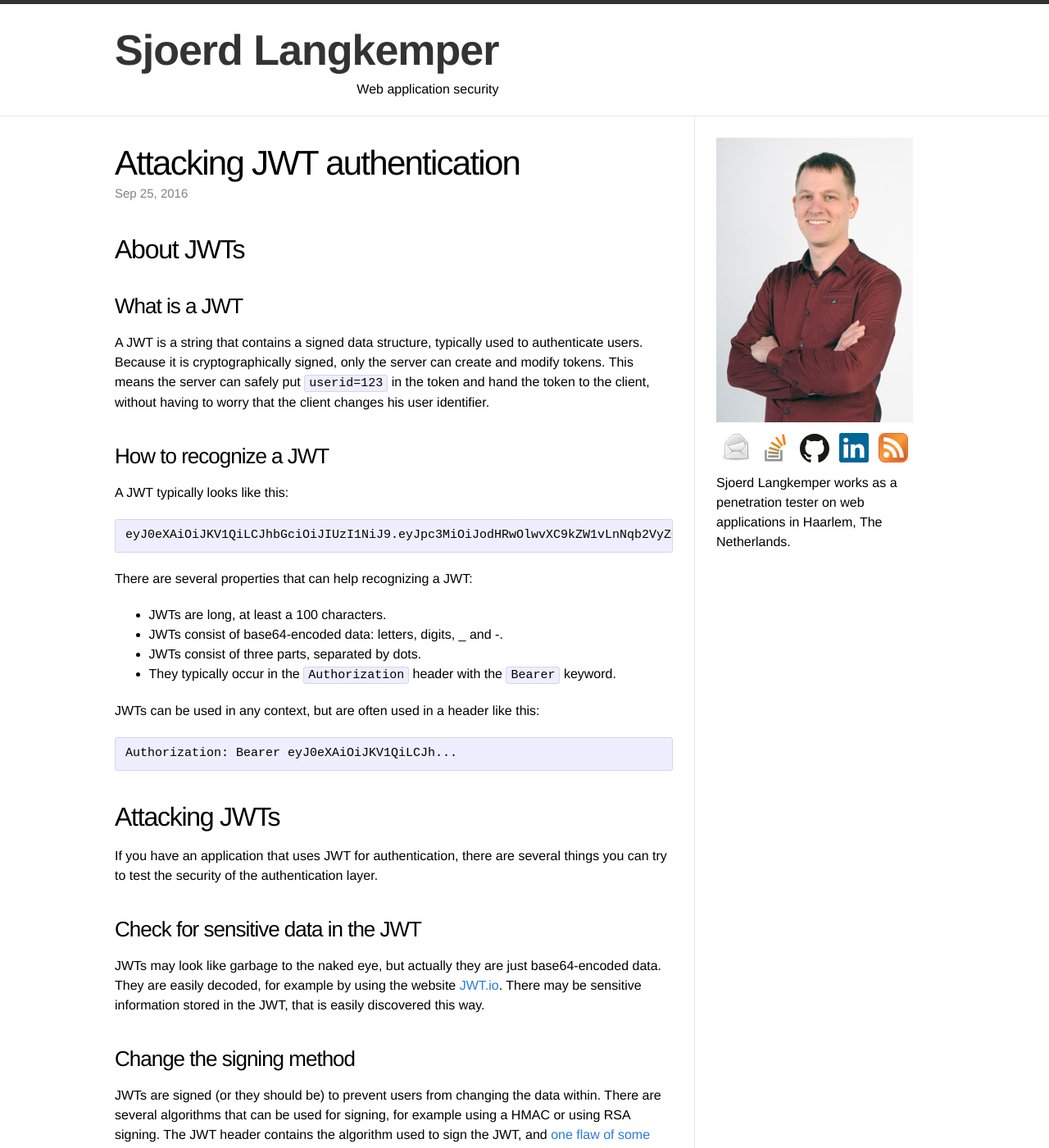
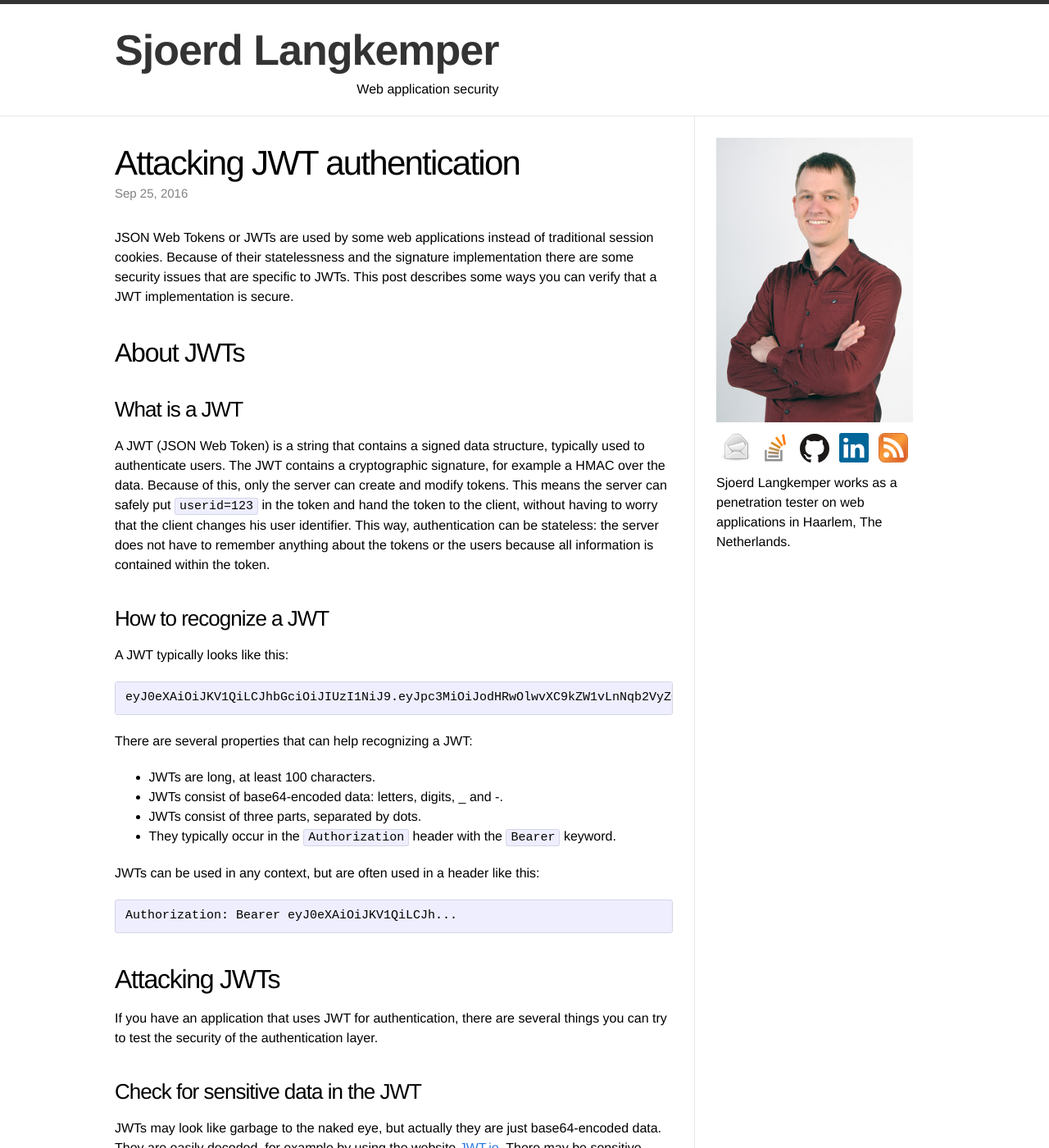
Before and after one commit to Sjord/Sjord.github.io, a Jekyll site: the page built from _posts/2016-09-19-attacking-jwt-authentication.md, in a window 1280 px wide and 1400 px high. Shown: the whole window at 82% size. Built offline with Jekyll 4.4.1, drawn with Linux system fonts in a browser that asks for light colours; some of the changed text lies outside the part shown.

Commit message:
JWT post

```diff
--- a/_posts/2016-09-19-attacking-jwt-authentication.md
+++ b/_posts/2016-09-19-attacking-jwt-authentication.md
@@ -5,11 +5,13 @@
 date: 2016-09-25
 ---
 
+JSON Web Tokens or JWTs are used by some web applications instead of traditional session cookies. Because of their statelessness and the signature implementation there are some security issues that are specific to JWTs. This post describes some ways you can verify that a JWT implementation is secure.
+
 ## About JWTs
 
 ### What is a JWT
 
-A JWT is a string that contains a signed data structure, typically used to authenticate users. Because it is cryptographically signed, only the server can create and modify tokens. This means the server can safely put `userid=123` in the token and hand the token to the client, without having to worry that the client changes his user identifier.
+A JWT (JSON Web Token) is a string that contains a signed data structure, typically used to authenticate users. The JWT contains a cryptographic signature, for example a HMAC over the data. Because of this, only the server can create and modify tokens. This means the server can safely put `userid=123` in the token and hand the token to the client, without having to worry that the client changes his user identifier. This way, authentication can be stateless: the server does not have to remember anything about the tokens or the users because all information is contained within the token.
 
 ### How to recognize a JWT
 
@@ -19,7 +21,7 @@
 
 There are several properties that can help recognizing a JWT:
 
-* JWTs are long, at least a 100 characters.
+* JWTs are long, at least 100 characters.
 * JWTs consist of base64-encoded data: letters, digits, _ and -.
 * JWTs consist of three parts, separated by dots.
 * They typically occur in the `Authorization` header with the `Bearer` keyword.
@@ -36,11 +38,11 @@
 
 JWTs may look like garbage to the naked eye, but actually they are just base64-encoded data. They are easily decoded, for example by using the website [JWT.io](https://jwt.io/). There may be sensitive information stored in the JWT, that is easily discovered this way.
 
-### Change the signing method
+### Change the signing algorithm
 
-JWTs are signed (or they should be) to prevent users from changing the data within. There are several algorithms that can be used for signing, for example using a HMAC or using RSA signing. The JWT header contains the algorithm used to sign the JWT, and [one flaw of some algorithms](https://auth0.com/blog/critical-vulnerabilities-in-json-web-token-libraries/) is that they trust this JWT header, even though it can be manipulated by the client.
+JWTs are signed (or they should be) to prevent users from changing the data within. There are several algorithms that can be used for signing, for example using a HMAC or using RSA signing. The JWT header contains the algorithm used to sign the JWT, and [one flaw of some algorithms](https://auth0.com/blog/critical-vulnerabilities-in-json-web-token-libraries/) is that they trust this JWT header, even though it can be manipulated by the client. If this vulnerability is present, the client can create its own tokens, something that the signature is meant to prevent.
 
-#### To none
+#### Changing the algorithm to none
 
 A JWT header looks like this:
 
@@ -51,12 +53,31 @@
 
 This data is base64 encoded and is the part before the first dot of any JWT. The `alg` field here indicates the algorithm used to sign the JWT. One special "algorithm" that all JWT libraries should support is `none`, for no signature at all. If we specify `none` as algorithm in the header and leave out the signature, some implementations may accept our JWT as correctly signed.
 
-#### From RS256 to HS256
+**Try it:** Go to [this HS256 demo page](http://demo.sjoerdlangkemper.nl/jwtdemo/hs256.php) that provides a HS256 signed token. [Decode](https://jwt.io/) the header and change the algorithm to `none`. Remove the signature, but leave the last dot. Send it to the demo page and check whether the token is accepted.
+
+#### Changing the algorithm from RS256 to HS256
 
 The algorithm HS256 uses a secret key to sign and verify each message. The algorithm RS256 uses a private key to sign messages, and a public key to verify them. If we change the algorithm from RS256 to HS256, the signature is now verified using the HS256 algorithm using the public key as secret key. Since the public key is not secret at all, we can correctly sign such messages.
+
+Consider the following example code, which could be present at the server:
+
+    jwt = JWT.decode(token, public_key)
+
+If the JWT uses asymetric RS256, this correctly verifies the signature on the token. If the JWT uses symetric HS256, however, the signature is compared to a HMAC of the token, where the `public_key` is used as key. We can thus exploit this vulnerability by signing our own token using HS256 with the public key of the RS256 algorithm.
+
+**Try it:** Go to [this RS256 demo page](http://demo.sjoerdlangkemper.nl/jwtdemo/rs256.php). You get a RS256 signed token. Create a new token, set the algorithm to HS256 and sign it with the [public key](http://demo.sjoerdlangkemper.nl/jwtdemo/public.pem). Verify that the key is accepted.
 
 ### Crack the key
 
 As previously stated, the HS256 algorithm uses a secret key so sign and verify messages. If we know this key, we can create our own signed messages. If the key is not sufficiently strong it may be possible to break it using a brute-force or dictionary attack. By trying a lot of keys on a JWT and checking whether the signature is valid we can discover the secret key. This can be done offline, without any requests to the server, once we have obtained a JWT.
 
+There are several tools that can brute force the HS256 signature on a JWT:
+* [jwtbrute](https://github.com/jmaxxz/jwtbrute), a .NET implementation.
+* [This Python script](https://github.com/Sjord/jwtcrack/blob/master/crackjwt.py) I wrote that uses [PyJWT](https://github.com/jpadilla/pyjwt) to do the decoding.
+* It is possible to [convert the JWT](https://github.com/Sjord/jwtcrack/blob/master/jwt2john.py) to a format that [John the Ripper](https://github.com/magnumripper/JohnTheRipper) supports.
+
+**Try it:** Obtain a JWT from the [HS256 demo page](http://demo.sjoerdlangkemper.nl/jwtdemo/hs256.php). Use one of the above tools to crack the secret. Then, create your own token and sign it with the discovered secret key.
+
 ## Conclusion
+
+As with many things JWT is fundamentally secure, but some implementations are not. The application may store sensitive information in the JWT, allow changing the signing algorithm, or have a insufficiently strong key used in the signature.
```
